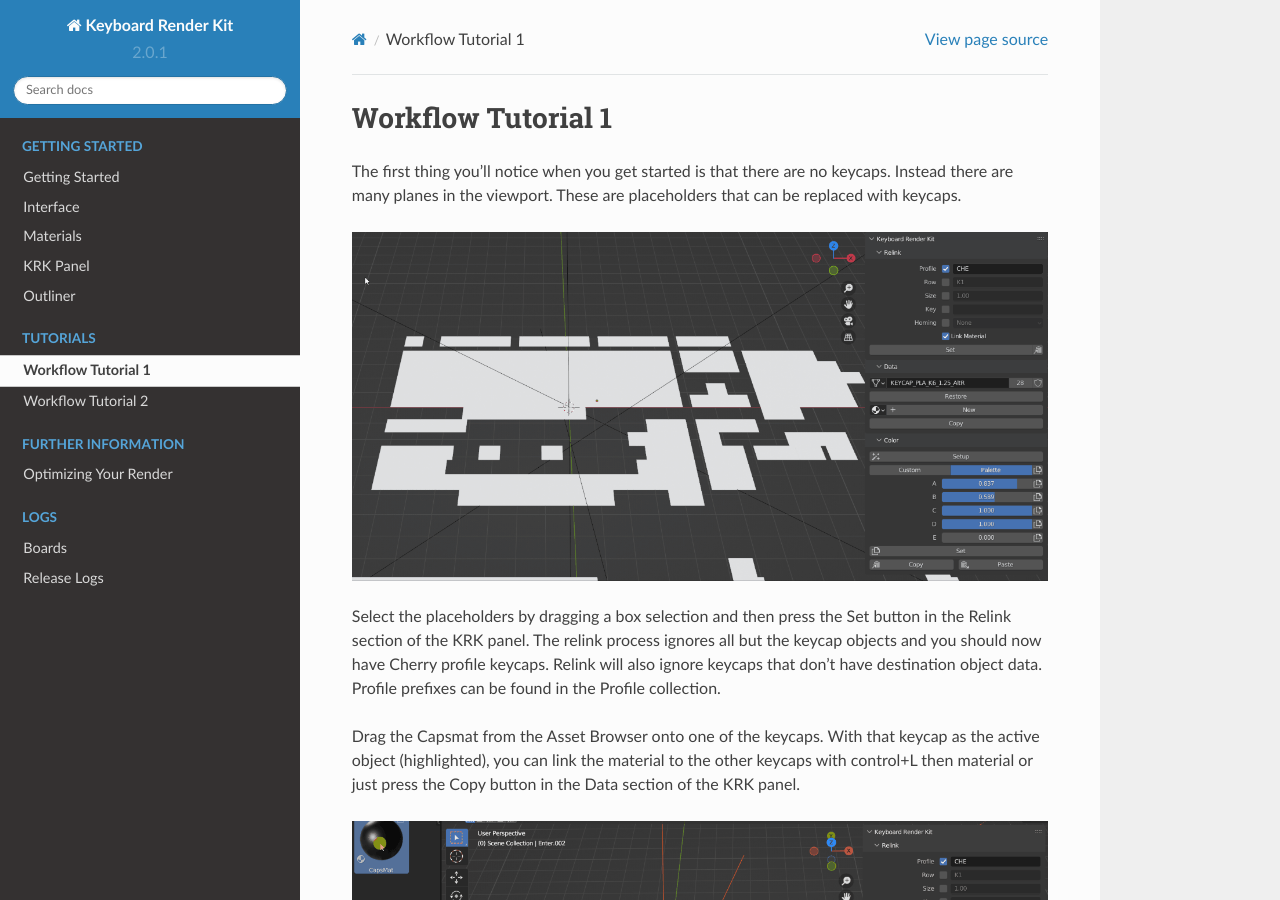
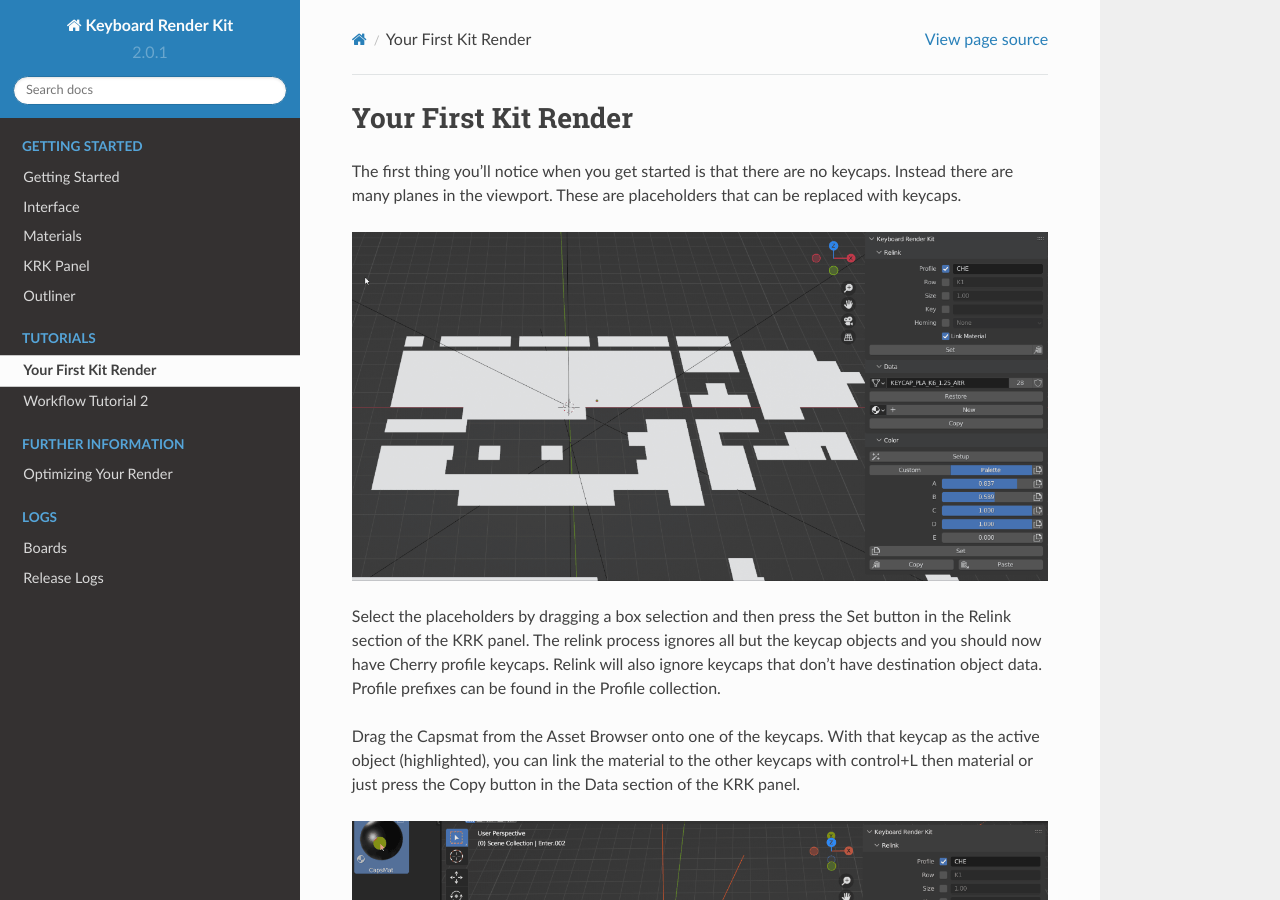
Before and after one commit to imperfectlink/KeyboardRenderKit, a Sphinx documentation site: the page built from docs/source/workflow1.rst, in a window 1280 px wide and 900 px high. Built offline with Sphinx 7.4.7 and the Read the Docs theme 2.0.0, drawn with Linux system fonts in a browser that asks for light colours.

Commit message:
Update workflow1.rst

```diff
--- a/docs/source/workflow1.rst
+++ b/docs/source/workflow1.rst
@@ -1,4 +1,4 @@
-Workflow Tutorial 1
+Your First Kit Render
 ====
 
 The first thing you'll notice when you get started is that there are no keycaps. Instead there are many planes in the viewport. These are placeholders that can be replaced with keycaps.
```
